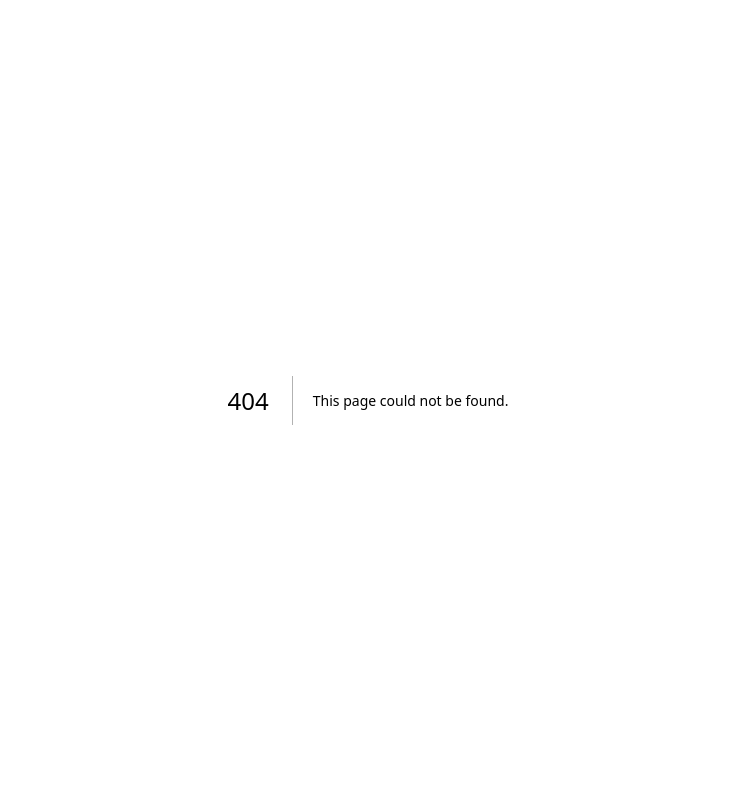
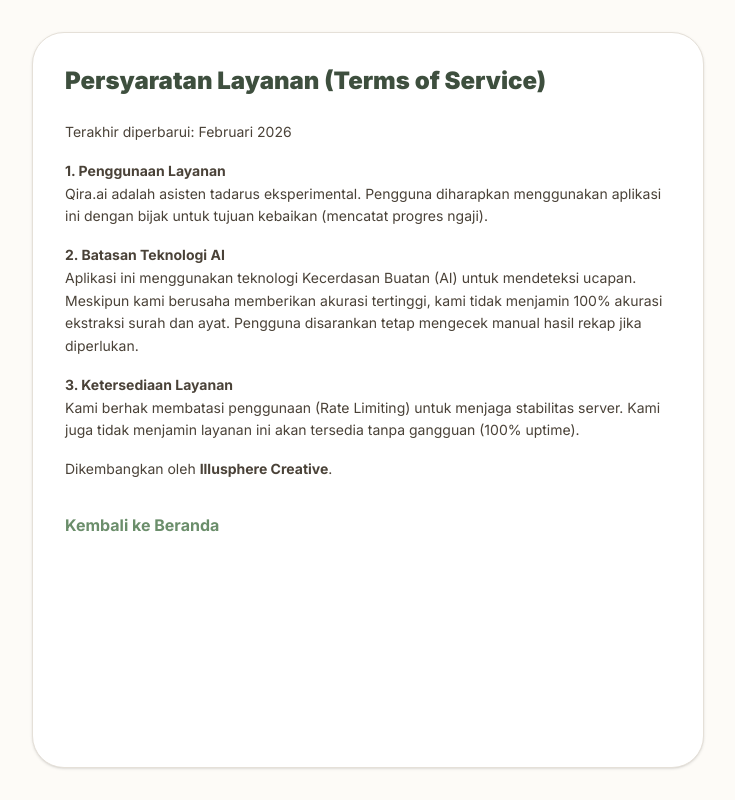
Before and after one commit to wafiyanwarul/qira-ai-tadarus-tracker, a Next.js app: page /terms in a window 1280 px wide. Before the commit this address had no page. Shown: the whole page, without its empty margins (272-1007 px from the left). Built offline with nearby package versions, Linux system fonts and the light colour scheme.

Commit message:
chore: add google search console verification file, terms and privacy of qira.ai for user

```diff
--- /dev/null
+++ b/app/privacy/page.tsx
@@ -0,0 +1,19 @@
+import Link from "next/link";
+
+export default function PrivacyPolicy() {
+    return (
+        <main className="min-h-screen bg-[#FDFBF7] p-8 text-[#4A4238] font-sans flex justify-center">
+            <div className="max-w-2xl w-full bg-white p-8 rounded-[2rem] shadow-sm border border-[#E5E0D8]">
+                <h1 className="text-2xl font-black text-[#3E4F3E] mb-6">Kebijakan Privasi (Privacy Policy)</h1>
+                <div className="space-y-4 text-sm leading-relaxed">
+                    <p>Terakhir diperbarui: Februari 2026</p>
+                    <p><strong>1. Pengumpulan Data</strong><br />Qira.ai mengumpulkan informasi dasar dari akun Google Anda (Nama, Alamat Email, dan Foto Profil) semata-mata untuk keperluan autentikasi dan pembuatan profil pengguna di aplikasi.</p>
+                    <p><strong>2. Data Suara (Audio)</strong><br />Rekaman suara tadarus Anda dikirim sementara ke layanan pihak ketiga (Groq Llama-3) untuk diproses menjadi teks (transkripsi). Kami <strong>tidak</strong> menyimpan file audio Anda di server kami secara permanen.</p>
+                    <p><strong>3. Keamanan Data</strong><br />Log aktivitas ngaji Anda disimpan secara aman di database kami (Supabase) dan tidak akan dibagikan, dijual, atau disewakan kepada pihak ketiga mana pun.</p>
+                    <p>Dikembangkan oleh <a href="https://illusphere-creative.biz.id/"><strong>Illusphere Creative</strong></a>.</p>
+                </div>
+                <Link href="/" className="mt-8 inline-block text-[#6B8E6B] font-bold hover:underline">Kembali ke Beranda</Link>
+            </div>
+        </main>
+    );
+}
--- /dev/null
+++ b/app/terms/page.tsx
@@ -0,0 +1,19 @@
+import Link from "next/link";
+
+export default function TermsOfService() {
+    return (
+        <main className="min-h-screen bg-[#FDFBF7] p-8 text-[#4A4238] font-sans flex justify-center">
+            <div className="max-w-2xl w-full bg-white p-8 rounded-[2rem] shadow-sm border border-[#E5E0D8]">
+                <h1 className="text-2xl font-black text-[#3E4F3E] mb-6">Persyaratan Layanan (Terms of Service)</h1>
+                <div className="space-y-4 text-sm leading-relaxed">
+                    <p>Terakhir diperbarui: Februari 2026</p>
+                    <p><strong>1. Penggunaan Layanan</strong><br />Qira.ai adalah asisten tadarus eksperimental. Pengguna diharapkan menggunakan aplikasi ini dengan bijak untuk tujuan kebaikan (mencatat progres ngaji).</p>
+                    <p><strong>2. Batasan Teknologi AI</strong><br />Aplikasi ini menggunakan teknologi Kecerdasan Buatan (AI) untuk mendeteksi ucapan. Meskipun kami berusaha memberikan akurasi tertinggi, kami tidak menjamin 100% akurasi ekstraksi surah dan ayat. Pengguna disarankan tetap mengecek manual hasil rekap jika diperlukan.</p>
+                    <p><strong>3. Ketersediaan Layanan</strong><br />Kami berhak membatasi penggunaan (Rate Limiting) untuk menjaga stabilitas server. Kami juga tidak menjamin layanan ini akan tersedia tanpa gangguan (100% uptime).</p>
+                    <p>Dikembangkan oleh <a href="https://illusphere-creative.biz.id/"><strong>Illusphere Creative</strong></a>.</p>
+                </div>
+                <Link href="/" className="mt-8 inline-block text-[#6B8E6B] font-bold hover:underline">Kembali ke Beranda</Link>
+            </div>
+        </main>
+    );
+}
--- /dev/null
+++ b/public/google34feb9f5f9a01c15.html
@@ -0,0 +1 @@
+google-site-verification: google34feb9f5f9a01c15.html
```
